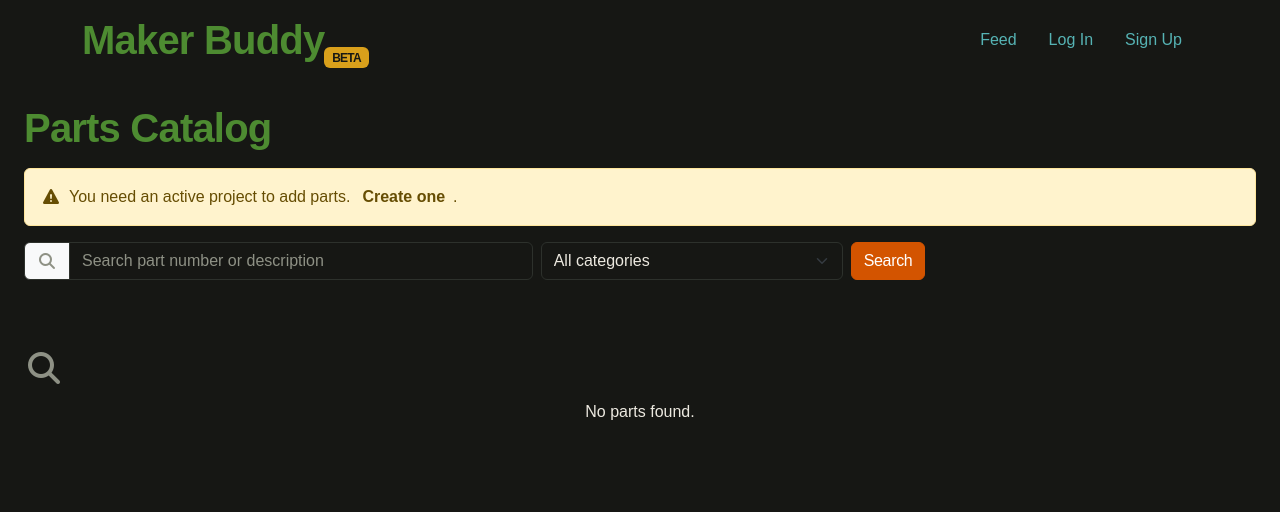
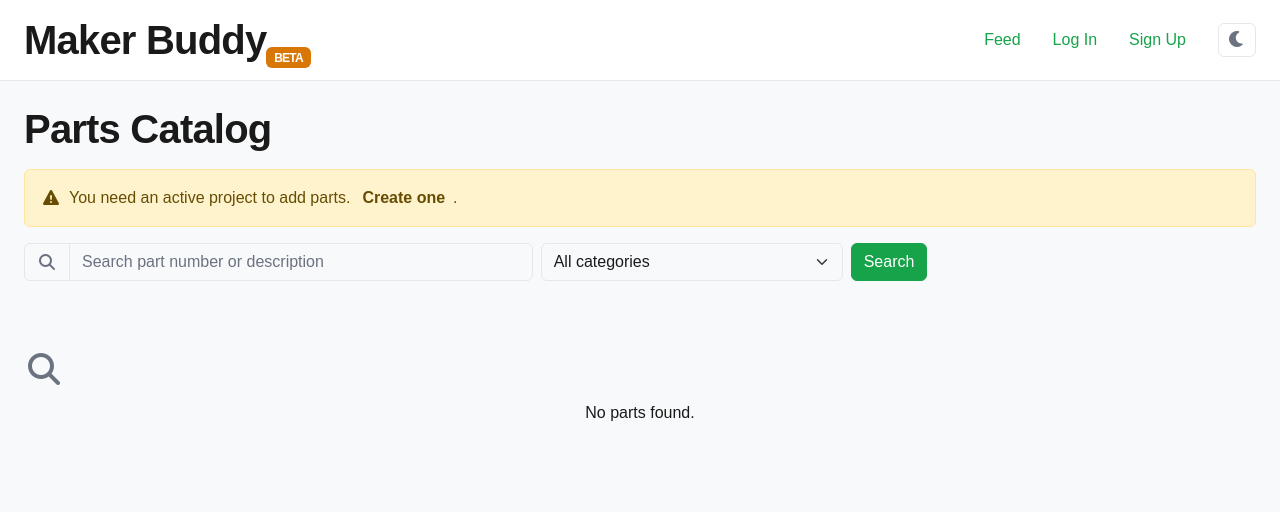
Before and after one commit to cjvillar/Maker_Buddy, a Django app: template templates/maker_parts/component_list.html in a window 1280 px wide. Shown: the top 512 px of the page. Run offline with Django 5.2, Linux system fonts and the light colour scheme; the template is opened without the code that fills it, so the values that code supplies are empty; parts of the project's set-up code (start-up, migrations or seed data) failed here and were passed over; some libraries are stand-ins or nearby versions.

Commit message:
updated sytle colors added theme

```diff
--- a/static/css/main.css
+++ b/static/css/main.css
@@ -1,4 +1,4 @@
-/* Base Reset  Variables */
+/* Base Reset Variables */
 *,
 *::before,
 *::after {
@@ -7,171 +7,161 @@
   padding: 0;
 }
 
-/* Import from Google Fonts */
-@import url('https://fonts.googleapis.com/css2?family=IBM+Plex+Sans:wght@400;500;600;700&family=IBM+Plex+Mono:wght@400;700&display=swap" rel="stylesheet');
-
+@import url('https://fonts.googleapis.com/css2?family=IBM+Plex+Sans:wght@400;500;600;700&family=IBM+Plex+Mono:wght@400;700&display=swap');
 
 :root {
-
   --font-header: 'IBM Plex Sans', sans-serif;
   --font-body: 'IBM Plex Sans', sans-serif;
   --font-mono: 'IBM Plex Mono', monospace;
 
+  --accent: #16A34A;
+  --accent-hover: #15803D;
+  --danger: #DC2626;
+  --warning: #D97706;
+  --info: #0284C7;
+  --orange: #EA580C;
 
-  /* The "Command Center" Blue - sophisticated but technical */
-  --primary: #334BCB;
-  --primary-hover: #26389D;
+  /* Light theme (default) */
+  --bg-body: #F8F9FA;
+  --bg-card: #FFFFFF;
+  --bg-header: #FFFFFF;
+  --text-main: #1A1A1A;
+  --text-muted: #6B7280;
+  --border-color: #E5E7EB;
+  --code-bg: #F3F4F6;
+  --table-header-bg: #F3F4F6;
+  --table-header-color: #1A1A1A;
+  --card-shadow: 0 1px 3px rgba(0,0,0,0.06);
 
-  /* Deep Charcoal with a hint of warm "Bakelite" brown */
-  --bg-body: #161714;
-  --bg-card: #1C1E1B;
-
-  /* Off-whites and Muted Grays for that vintage manual feel */
-  --text-main: #ECE9E0;
-  --text-muted: #8E9185;
-  --border-color: #2D312C;
-
-  /* MCM Hardware Accents - desaturated but vibrant */
-  --green: #4D8B31;
-  /* Vintage machinery green */
-  --yellow: #D9A01B;
-  /* Harvest gold / Brass pulse */
-  --red: #B91C1C;
-  /* Emergency stop button red */
-  --cyan: #56B3B4;
-  /* Retro oscilloscope teal */
-  --orange: #D35400;
-  /* The classic Eames/Herman Miller Orange */
-
-  /* ---- Bootstrap theme variables ---- */
-  --bs-primary: var(--primary);
-  --bs-primary-rgb: 194, 0, 32;
-
+  /* Bootstrap overrides */
   --bs-body-bg: var(--bg-body);
   --bs-body-color: var(--text-main);
-
   --bs-secondary-color: var(--text-muted);
   --bs-border-color: var(--border-color);
-
   --bs-card-bg: var(--bg-card);
   --bs-card-border-color: var(--border-color);
-
-  --bs-link-color: var(--cyan);
-  --bs-link-hover-color: var(--primary-hover);
-
-  --bs-success: var(--green);
-  --bs-warning: var(--yellow);
-  --bs-danger: var(--red);
-  --bs-info: var(--cyan);
-
-  --bs-success-rgb: 0, 172, 91;
-  --bs-warning-rgb: 255, 215, 0;
-  --bs-danger-rgb: 255, 0, 0;
-  --bs-info-rgb: 0, 255, 255;
+  --bs-link-color: var(--accent);
+  --bs-link-hover-color: var(--accent-hover);
+  --bs-success: var(--accent);
+  --bs-warning: var(--warning);
+  --bs-danger: var(--danger);
+  --bs-info: var(--info);
 }
 
+[data-theme="dark"] {
+  --bg-body: #0F1010;
+  --bg-card: #1A1B1A;
+  --bg-header: #1A1B1A;
+  --text-main: #F0EDE6;
+  --text-muted: #6B7280;
+  --border-color: #2A2D29;
+  --code-bg: #2A2D29;
+  --table-header-bg: #111312;
+  --table-header-color: #F0EDE6;
+  --card-shadow: 0 1px 3px rgba(0,0,0,0.3);
+}
 
 body {
   color: var(--text-main);
   background-color: var(--bg-body);
   font-family: var(--font-body);
   font-size: clamp(16px, 1.2vw, 18px);
+  transition: background-color 0.2s ease, color 0.2s ease;
 }
 
-h1 {
-  color: var(--green);
-  font-weight: bolder;
-}
-
-h2 {
+h1, h2, h3, h4 {
   color: var(--text-main);
-
-}
-
-h3 {
-  color: var(--yellow);
-}
-
-h1,
-h2,
-h3,
-.btn {
   font-family: var(--font-header);
+  font-weight: 700;
   letter-spacing: -0.02em;
 }
 
-body,
-p,
+p, body {
+  font-family: var(--font-body);
+  color: var(--text-main);
+}
+
 code {
-  font-family: var(--font-body);
+  font-family: var(--font-mono);
+  background-color: var(--code-bg);
+  padding: 2px 6px;
+  border-radius: 4px;
+  font-size: 0.875em;
   color: var(--text-main);
 }
 
 a {
   text-decoration: none;
-  color: var(--green);
+  color: var(--accent);
+}
+
+a:hover {
+  color: var(--accent-hover);
 }
 
 .table td,
 .table th {
   color: var(--text-main);
+  border-color: var(--border-color);
 }
 
-/*Search magnifying glass */
+/* Override Bootstrap table-light/table-dark with theme vars */
+.thead-theme th {
+  background-color: var(--table-header-bg) !important;
+  color: var(--table-header-color) !important;
+  border-color: var(--border-color) !important;
+}
+
+.table {
+  --bs-table-bg: var(--bg-card);
+  --bs-table-border-color: var(--border-color);
+  --bs-table-hover-bg: var(--code-bg);
+}
+
 .fa-magnifying-glass {
   color: var(--text-muted);
 }
 
 .btn-primary {
-  background-color: var(--orange);
-  border-color: var(--orange);
-
+  background-color: var(--accent);
+  border-color: var(--accent);
+  color: #fff;
 }
 
 .btn-primary:hover {
-  background-color: var(--orange) !important;
-  border-color: var(--primary-hover) !important;
-
+  background-color: var(--accent-hover) !important;
+  border-color: var(--accent-hover) !important;
 }
-
 
 .card {
   background-color: var(--bg-card);
-  justify-content: center;
+  border-color: var(--border-color);
+  box-shadow: var(--card-shadow);
+}
+
+header {
+  background-color: var(--bg-header);
+  border-bottom: 1px solid var(--border-color);
 }
 
 .title-link {
   color: inherit;
-  /* Takes the color of the parent h tag */
   text-decoration: none;
-  /
-
 }
 
-.img {
-  width: 50%;
-  aspect-ratio: 16 / 9;
-  object-fit: cover;
-  object-position: center;
-
-  border-radius: 20px;
-  border: 1px solid var(--border-color);
-}
-
-/*Feed*/
 .status-active {
-  background-color: var(--green);
-  color: var(--bg-body);
+  background-color: var(--accent);
+  color: #fff;
 }
 
 .status-complete {
-  background-color: var(--cyan);
-  color: var(--bg-body);
+  background-color: var(--info);
+  color: #fff;
 }
 
 .status-default {
   background-color: var(--text-muted);
-  color: var(--bg-body);
+  color: #fff;
 }
 
 .feed-card-img {
@@ -183,8 +173,6 @@ a {
   display: block;
 }
 
-
-
 .project-hero-img {
   max-width: 700px;
   max-height: 400px;
@@ -192,28 +180,6 @@ a {
   object-fit: contain;
   border-radius: 12px;
   border: 1px solid var(--border-color);
-}
-
-/* mobile */
-@media (max-width: 768px) {
-  h1 { font-size: 1.5rem; }
-  h2 { font-size: 1.25rem; }
-  h3 { font-size: 1.1rem; }
-
-  .btn {
-    min-height: 44px; /* Apple tap target size */
-  }
-
-  .project-hero-img {
-    max-width: 100%;
-    border-radius: 8px;
-  }
-
-  /* Remove double container padding on mobile */
-  .container, .container-fluid {
-    padding-left: 12px;
-    padding-right: 12px;
-  }
 }
 
 .profile-avatar {
@@ -234,17 +200,43 @@ a {
   margin-bottom: 8px;
 }
 
-
-
-/* Crispy Forms*/
-
-.custom-file-input::file-selector-button {
-  color: var(--bg-body) !important;
+.beta-badge {
+  font-size: 0.4em;
+  background-color: var(--warning);
+  color: #fff;
 }
 
-/* REMOVE BETA after BETA testsing */
-.beta-badge {
-  font-size: 0.4em;
-  background-color: var(--yellow);
-  color: var(--bg-body);
+/* light/dark theme toggle button */
+#theme-toggle {
+  background: none;
+  border: 1px solid var(--border-color);
+  color: var(--text-muted);
+  border-radius: 6px;
+  padding: 4px 8px;
+  cursor: pointer;
+  transition: color 0.2s, border-color 0.2s;
 }
+
+#theme-toggle:hover {
+  color: var(--text-main);
+  border-color: var(--text-muted);
+}
+
+/* Mobile */
+@media (max-width: 768px) {
+  h1 { font-size: 1.5rem; }
+  h2 { font-size: 1.25rem; }
+  h3 { font-size: 1.1rem; }
+
+  .btn { min-height: 44px; }
+
+  .project-hero-img {
+    max-width: 100%;
+    border-radius: 8px;
+  }
+
+  .container, .container-fluid {
+    padding-left: 12px;
+    padding-right: 12px;
+  }
+}
--- a/templates/base.html
+++ b/templates/base.html
@@ -2,33 +2,58 @@
 {% load django_bootstrap5 %}
 
 <!DOCTYPE html>
-<html lang="en" >
-
+<html lang="en">
 <head>
   <meta charset="UTF-8">
+  <meta name="viewport" content="width=device-width, initial-scale=1">
   <title>Maker Buddy</title>
 
   {% bootstrap_css %}
   {% bootstrap_javascript %}
 
   <link rel="stylesheet" href="{% static 'css/main.css' %}">
-  <meta name="viewport" content="width=device-width, initial-scale=1">
+  <link rel="stylesheet" href="{% static 'fontawesome/css/all.min.css' %}">
 
-  <link rel="stylesheet" href="{% static 'fontawesome/css/all.min.css' %}">
+ <script nonce="{{ csp_nonce }}">
+    const saved = localStorage.getItem('theme') || 'light';
+    document.documentElement.setAttribute('data-theme', saved);
+  </script>
 </head>
 <body>
 
 <header class="py-3">
-  <div class="container d-flex align-items-center justify-content-between flex-wrap gap-2">
+  <div class="container-fluid px-4 d-flex align-items-center justify-content-between flex-wrap gap-2">
     <h1 class="mb-0">Maker Buddy<sub><span class="badge beta-badge">BETA</span></sub></h1>
-    {% include 'navbar.html' %}
+    <div class="d-flex align-items-center gap-3">
+      {% include 'navbar.html' %}
+      <button id="theme-toggle" aria-label="Toggle theme">
+        <i class="fa-solid fa-moon" id="theme-icon"></i>
+      </button>
+    </div>
   </div>
 </header>
-
 
 <main class="py-4">
   {% block content %}{% endblock %}
 </main>
 
+<script nonce="{{ csp_nonce }}">
+  const toggle = document.getElementById('theme-toggle');
+  const icon = document.getElementById('theme-icon');
+
+  function applyTheme(theme) {
+    document.documentElement.setAttribute('data-theme', theme);
+    localStorage.setItem('theme', theme);
+    icon.className = theme === 'dark' ? 'fa-solid fa-sun' : 'fa-solid fa-moon';
+  }
+
+  applyTheme(localStorage.getItem('theme') || 'light');
+
+  toggle.addEventListener('click', () => {
+    const current = document.documentElement.getAttribute('data-theme');
+    applyTheme(current === 'dark' ? 'light' : 'dark');
+  });
+</script>
+
 </body>
 </html>
--- a/templates/maker_parts/component_list.html
+++ b/templates/maker_parts/component_list.html
@@ -70,7 +70,7 @@
       <span>Limited data is currently sourced from DigiKey only.</span>
     </div>
     <table class="table table-hover table-bordered align-middle mb-0">
-      <thead class="table-dark">
+      <thead class="thead-theme">
         <tr>
           <th>Part Number</th>
           <th class="d-none d-md-table-cell">Manufacturer</th>
--- a/templates/maker_parts/project_detail_bom_snippet.html
+++ b/templates/maker_parts/project_detail_bom_snippet.html
@@ -15,7 +15,7 @@
   {% if parts %}
   <div class="table-responsive">
     <table class="table table-sm table-hover table-bordered align-middle mb-2">
-      <thead class="table-dark">
+      <thead class="thead-theme">
         <tr>
           <th>Part Number</th>
           <th>Description</th>
```
Also changed, not shown: config/settings.py (+12 -5 lines).
